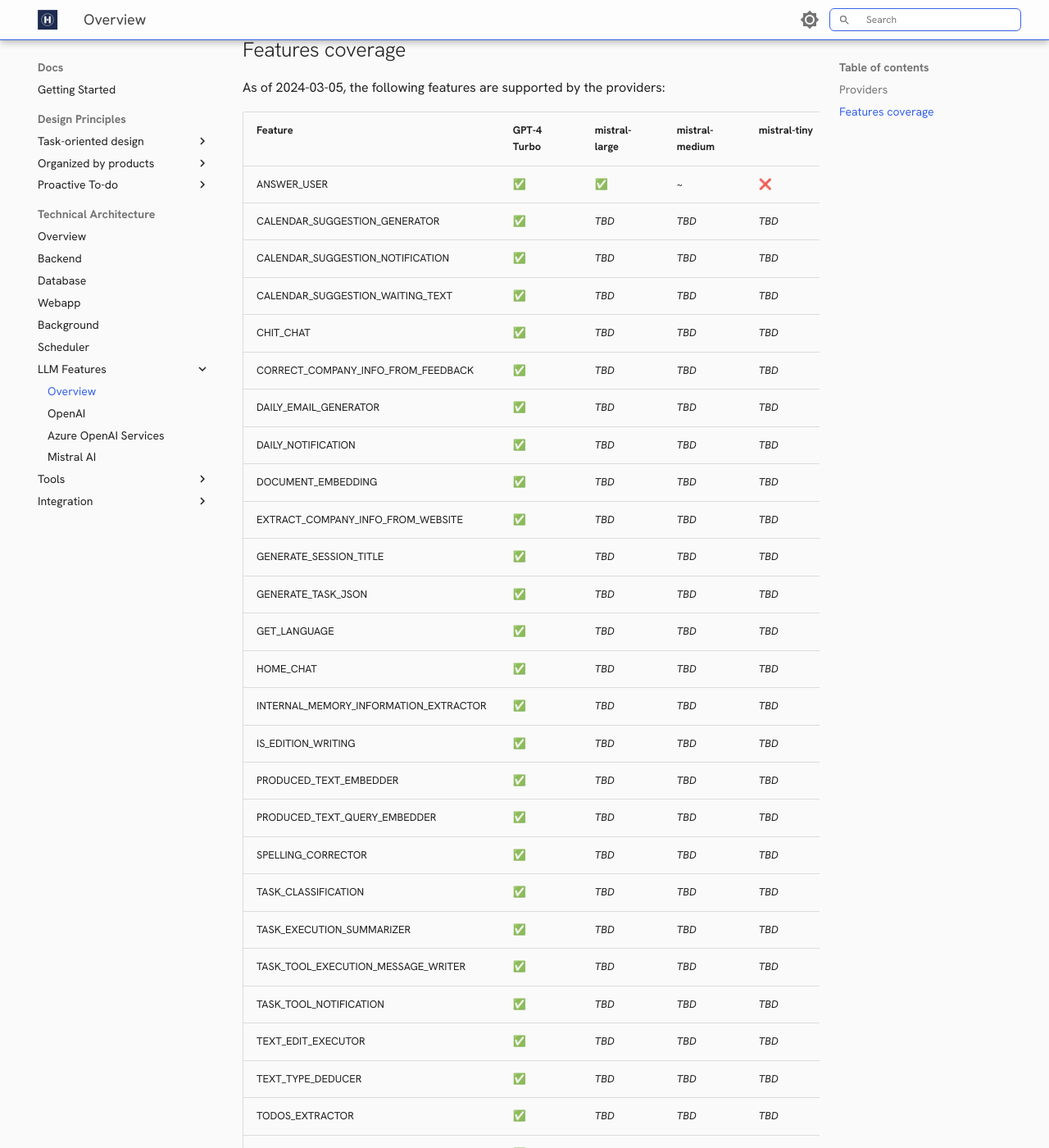
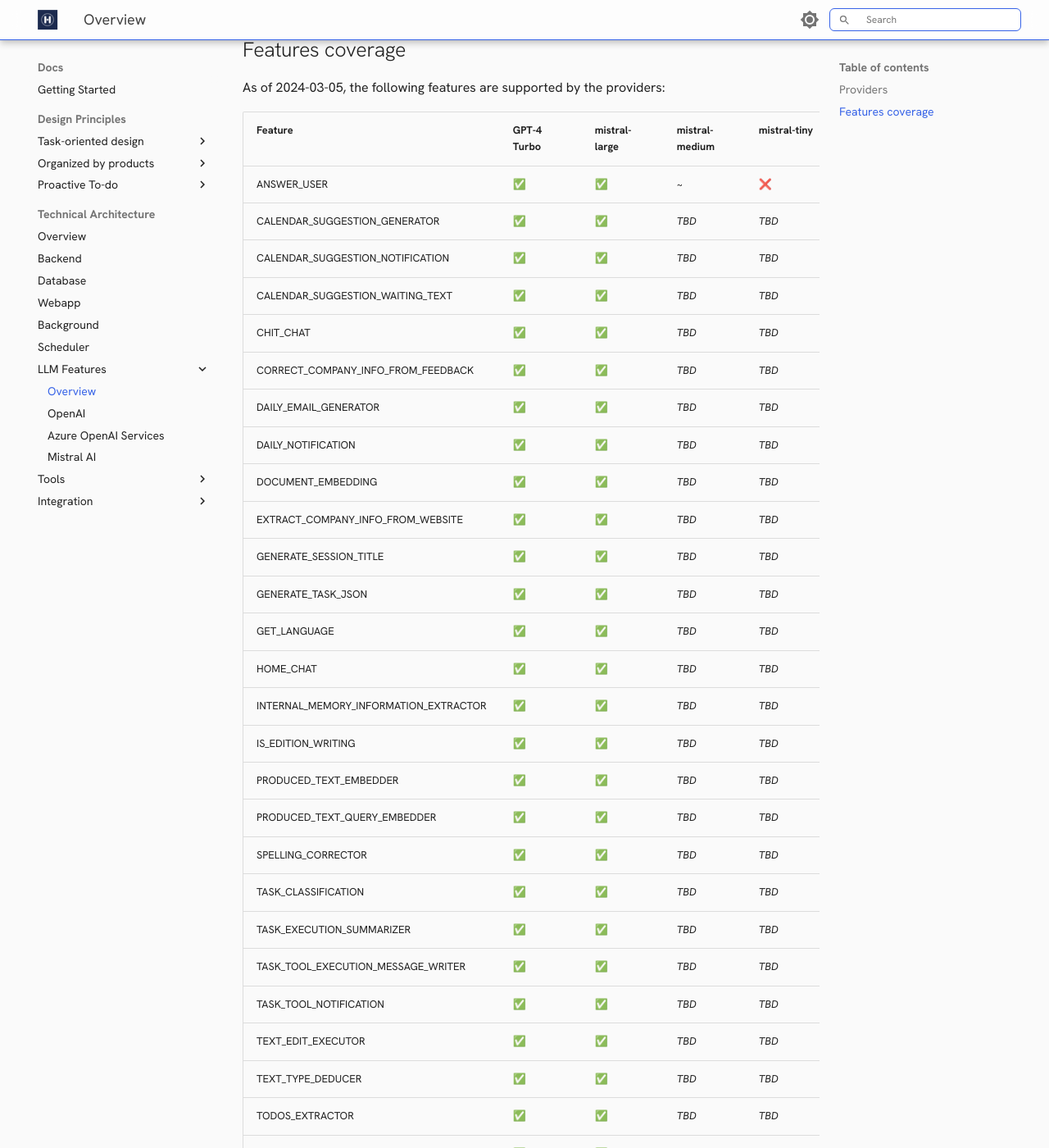
Before and after one commit to hoomano/mojodex, an MkDocs documentation site: the page built from docs/technical-architecture/llm-features/index.md, in a window 1280 px wide and 1400 px high, scrolled down 436 px. Shown: the whole window at 82% size. Built offline with MkDocs 1.6.1 and Material for MkDocs 9.7.7, drawn with Linux system fonts in a browser that asks for light colours.

```diff
--- a/docs/technical-architecture/llm-features/index.md
+++ b/docs/technical-architecture/llm-features/index.md
@@ -17,32 +17,32 @@ As of 2024-03-05, the following features are supported by the providers:
 | Feature | GPT-4 Turbo | mistral-large | mistral-medium | mistral-tiny |
 | --- | --- | --- | --- | --- |
 | ANSWER_USER | ✅ | ✅ | ~ | ❌ |
-| CALENDAR_SUGGESTION_GENERATOR | ✅ | *TBD* | *TBD*| *TBD* |
-| CALENDAR_SUGGESTION_NOTIFICATION | ✅ | *TBD* | *TBD*| *TBD* |
-| CALENDAR_SUGGESTION_WAITING_TEXT | ✅ | *TBD* | *TBD*| *TBD* |
-| CHIT_CHAT | ✅ | *TBD* | *TBD*| *TBD* |
-| CORRECT_COMPANY_INFO_FROM_FEEDBACK | ✅ | *TBD* | *TBD*| *TBD* |
-| DAILY_EMAIL_GENERATOR | ✅ | *TBD* | *TBD*| *TBD* |
-| DAILY_NOTIFICATION | ✅ | *TBD* | *TBD*| *TBD* |
-| DOCUMENT_EMBEDDING | ✅ | *TBD* | *TBD*| *TBD* |
-| EXTRACT_COMPANY_INFO_FROM_WEBSITE | ✅ | *TBD* | *TBD*| *TBD* |
-| GENERATE_SESSION_TITLE | ✅ | *TBD* | *TBD*| *TBD* |
-| GENERATE_TASK_JSON | ✅ | *TBD* | *TBD*| *TBD* |
-| GET_LANGUAGE | ✅ | *TBD* | *TBD*| *TBD* |
-| HOME_CHAT | ✅ | *TBD* | *TBD*| *TBD* |
-| INTERNAL_MEMORY_INFORMATION_EXTRACTOR | ✅ | *TBD* | *TBD*| *TBD* |
-| IS_EDITION_WRITING | ✅ | *TBD* | *TBD*| *TBD* |
-| PRODUCED_TEXT_EMBEDDER | ✅ | *TBD* | *TBD*| *TBD* |
-| PRODUCED_TEXT_QUERY_EMBEDDER | ✅ | *TBD* | *TBD*| *TBD* |
-| SPELLING_CORRECTOR | ✅ | *TBD* | *TBD*| *TBD* |
-| TASK_CLASSIFICATION | ✅ | *TBD* | *TBD*| *TBD* |
-| TASK_EXECUTION_SUMMARIZER | ✅ | *TBD* | *TBD*| *TBD* |
-| TASK_TOOL_EXECUTION_MESSAGE_WRITER | ✅ | *TBD* | *TBD*| *TBD* |
-| TASK_TOOL_NOTIFICATION | ✅ | *TBD* | *TBD*| *TBD* |
-| TEXT_EDIT_EXECUTOR | ✅ | *TBD* | *TBD*| *TBD* |
-| TEXT_TYPE_DEDUCER | ✅ | *TBD* | *TBD*| *TBD* |
-| TODOS_EXTRACTOR | ✅ | *TBD* | *TBD*| *TBD* |
-| TODOS_RESCHEDULER | ✅ | *TBD* | *TBD*| *TBD* |
-| TOOL_PARAMS_GENERATOR | ✅ | *TBD* | *TBD*| *TBD* |
-| WEBSITE_CHUNK_VALIDATOR | ✅ | *TBD* | *TBD*| *TBD* |
-| WEB_SCRAPPER | ✅ | *TBD* | *TBD*| *TBD* |
+| CALENDAR_SUGGESTION_GENERATOR | ✅ | ✅ | *TBD*| *TBD* |
+| CALENDAR_SUGGESTION_NOTIFICATION | ✅ | ✅ | *TBD*| *TBD* |
+| CALENDAR_SUGGESTION_WAITING_TEXT | ✅ | ✅ | *TBD*| *TBD* |
+| CHIT_CHAT | ✅ | ✅ | *TBD*| *TBD* |
+| CORRECT_COMPANY_INFO_FROM_FEEDBACK | ✅ | ✅ | *TBD*| *TBD* |
+| DAILY_EMAIL_GENERATOR | ✅ | ✅ | *TBD*| *TBD* |
+| DAILY_NOTIFICATION | ✅ | ✅ | *TBD*| *TBD* |
+| DOCUMENT_EMBEDDING | ✅ | ✅ | *TBD*| *TBD* |
+| EXTRACT_COMPANY_INFO_FROM_WEBSITE | ✅ | ✅ | *TBD*| *TBD* |
+| GENERATE_SESSION_TITLE | ✅ | ✅ | *TBD*| *TBD* |
+| GENERATE_TASK_JSON | ✅ | ✅ | *TBD*| *TBD* |
+| GET_LANGUAGE | ✅ | ✅ | *TBD*| *TBD* |
+| HOME_CHAT | ✅ | ✅ | *TBD*| *TBD* |
+| INTERNAL_MEMORY_INFORMATION_EXTRACTOR | ✅ | ✅ | *TBD*| *TBD* |
+| IS_EDITION_WRITING | ✅ | ✅ | *TBD*| *TBD* |
+| PRODUCED_TEXT_EMBEDDER | ✅ | ✅ | *TBD*| *TBD* |
+| PRODUCED_TEXT_QUERY_EMBEDDER | ✅ | ✅ | *TBD*| *TBD* |
+| SPELLING_CORRECTOR | ✅ | ✅ | *TBD*| *TBD* |
+| TASK_CLASSIFICATION | ✅ | ✅ | *TBD*| *TBD* |
+| TASK_EXECUTION_SUMMARIZER | ✅ | ✅ | *TBD*| *TBD* |
+| TASK_TOOL_EXECUTION_MESSAGE_WRITER | ✅ | ✅ | *TBD*| *TBD* |
+| TASK_TOOL_NOTIFICATION | ✅ | ✅ | *TBD*| *TBD* |
+| TEXT_EDIT_EXECUTOR | ✅ | ✅ | *TBD*| *TBD* |
+| TEXT_TYPE_DEDUCER | ✅ | ✅ | *TBD*| *TBD* |
+| TODOS_EXTRACTOR | ✅ | ✅ | *TBD*| *TBD* |
+| TODOS_RESCHEDULER | ✅ | ✅ | *TBD*| *TBD* |
+| TOOL_PARAMS_GENERATOR | ✅ | ✅ | *TBD*| *TBD* |
+| WEBSITE_CHUNK_VALIDATOR | ✅ | ✅ | *TBD*| *TBD* |
+| WEB_SCRAPPER | ✅ | ✅ | *TBD*| *TBD* |
```
Also changed, not shown: docs/technical-architecture/llm-features/mistral.md (+27 -26 lines).
